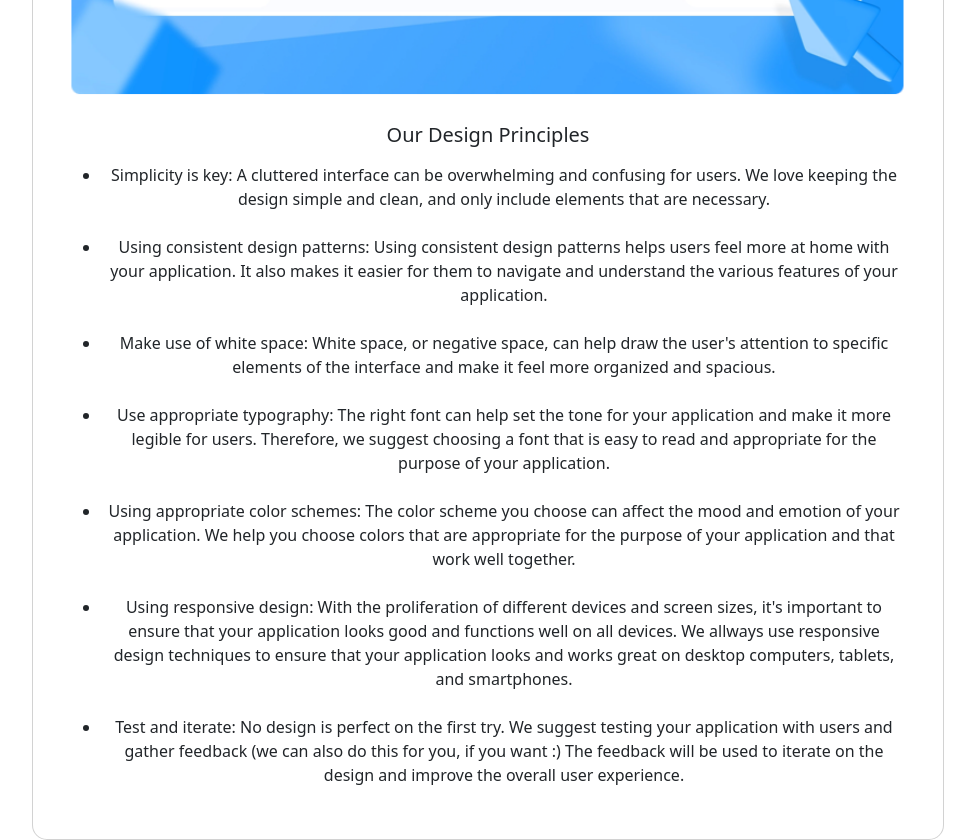
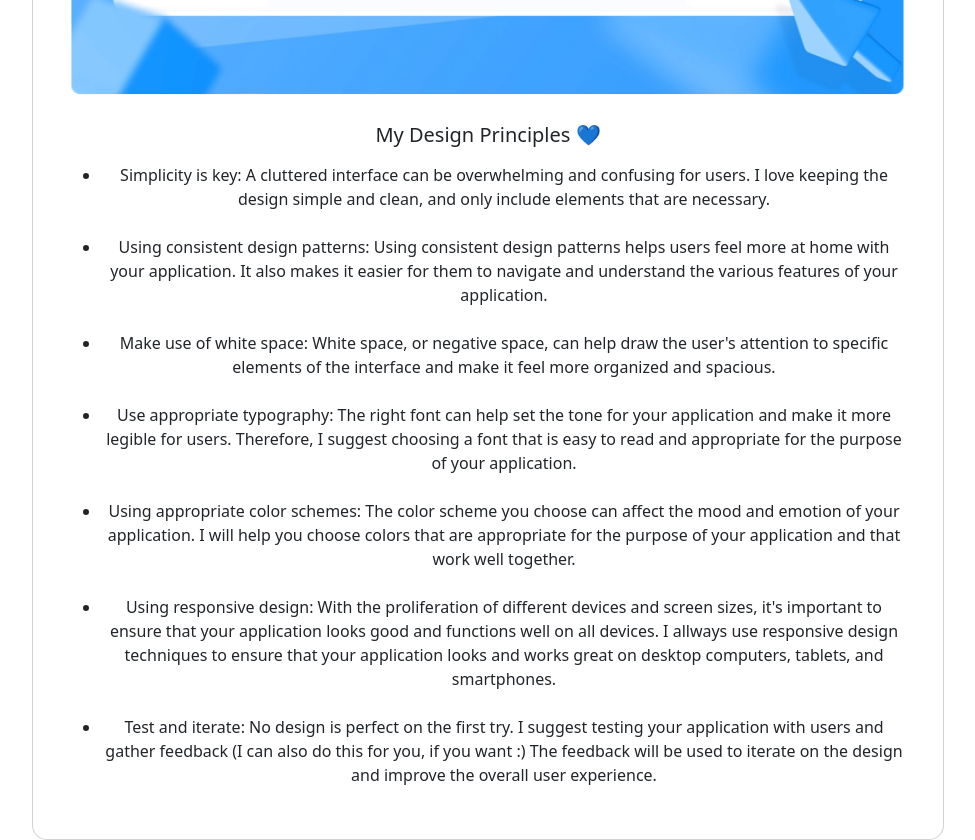
Before and after one commit to Bellzylu/ResponsiveHomework, a plain HTML site: page designPrinciples.html in a window 1280 px wide. Shown: the part 700-1540 px from the top of the page, without its empty margins (152-1127 px from the left). Drawn offline with nearby package versions, Linux system fonts and the light colour scheme.

Commit message:
Small text changes

```diff
--- a/designPrinciples.html
+++ b/designPrinciples.html
@@ -88,12 +88,12 @@ class="card card-style" >
   <img src="media/ux.png" class="card-img-top" alt="...">
   <div class="card-body">
     <h5 class="card-title">
-    Our Design Principles</h5>
+    My Design Principles 💙</h5>
     <p class="card-text">
         <ul>
     <li>
 Simplicity is key: A cluttered interface can be overwhelming and confusing for users.
-We love keeping the design simple and clean, and only include elements that are necessary.
+I love keeping the design simple and clean, and only include elements that are necessary.
 </li>
 <br>
 <li>
@@ -111,7 +111,7 @@ elements of the interface and make it feel more organized and spacious.
 <br>
 <li>
 Use appropriate typography: The right font can help set the tone for your
-application and make it more legible for users. Therefore, we
+application and make it more legible for users. Therefore, I
 suggest choosing a font that is easy
 to read and appropriate for the purpose of your application.
 </li>
@@ -119,7 +119,7 @@ to read and appropriate for the purpose of your application.
 
 <li>
 Using appropriate color schemes: The color scheme you choose can affect
-the mood and emotion of your application. We help you choose
+the mood and emotion of your application. I will help you choose
 colors that are appropriate
 for the purpose of your application and that work well together.
 </li>
@@ -127,14 +127,14 @@ for the purpose of your application and that work well together.
 <li>
 Using responsive design: With the proliferation of different devices
 and screen sizes, it's important to ensure that your application looks
-good and functions well on all devices. We allways use responsive design techniques
+good and functions well on all devices. I allways use responsive design techniques
 to ensure that your application looks and works great on desktop computers,
 tablets, and smartphones.
 </li>
 <br>
 <li>
 Test and iterate: No design is perfect on the first try.
-We suggest testing your application with users and gather feedback (we can also do this
+I suggest testing your application with users and gather feedback (I can also do this
 for you, if you want :)
 The feedback will be used to
  iterate on the design and improve the overall user experience.
```
